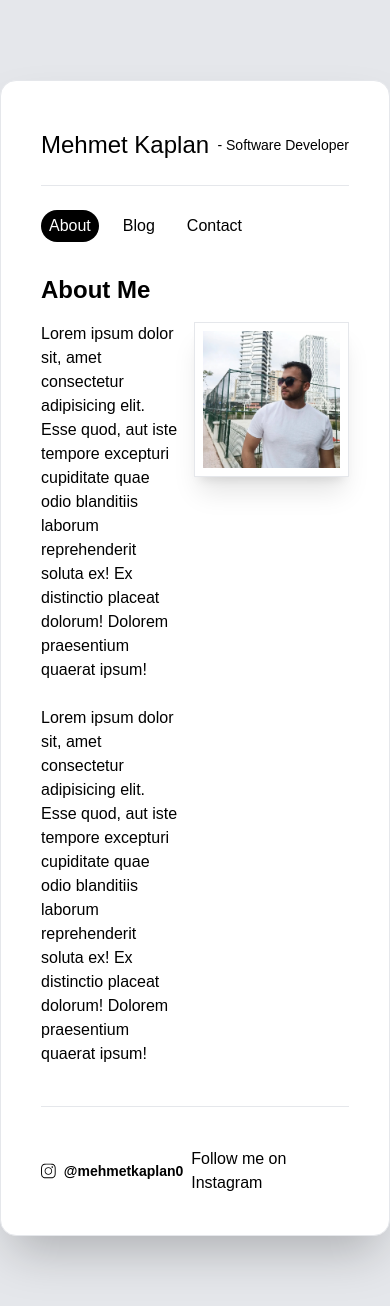
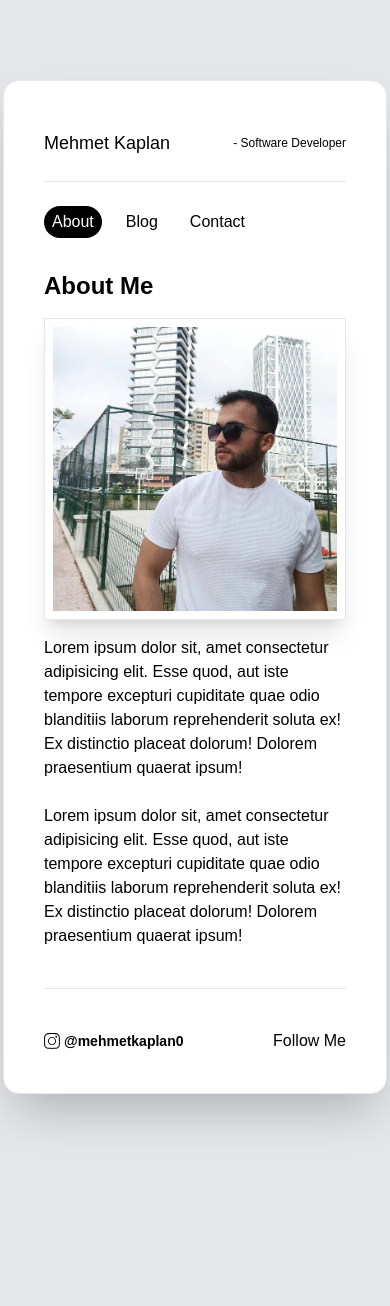
Before and after one commit to mehmetkaplanse/PortfolioSite, a React (Create React App) app: page / in a window 390 px wide. Shown: the top 1306 px of the page. After the commit the page ends 1174 px from the top, so only its background shows below. Built offline with nearby package versions, Linux system fonts and the light colour scheme.

Commit message:
updated layout options

```diff
--- a/src/components/Layout/Layout.jsx
+++ b/src/components/Layout/Layout.jsx
@@ -9,12 +9,12 @@ const Layout = ({children}) => {
 
   return (
     <div className='border mx-auto my-20 bg-white
-      md:max-w-2xl rounded-2xl sm:max-w-lg max-w-md shadow-2xl'>
+      md:max-w-2xl rounded-2xl sm:max-w-lg max-w-sm shadow-2xl'>
         <div className='p-10 w-full'>
             {/* header */}
               <div className='flex justify-between items-center py-2'>
-                <a href="/"><h4 className='text-2xl'>Mehmet Kaplan</h4></a>
-                <span className='font-extralight md:text-lg text-sm'>- Software Developer</span>
+                <a href="/"><h4 className='sm:text-2xl text-lg'>Mehmet Kaplan</h4></a>
+                <span className='font-extralight sm:text-lg text-xs'>- Software Developer</span>
               </div>
               <div className='border-b mt-4'></div>
 
@@ -45,14 +45,16 @@ const Layout = ({children}) => {
             <div className='border-b my-10'></div>
 
             {/* footer */}
-            <div className='flex gap-2 items-center'>
-                <SlSocialInstagram width={24} />
-                <a href="https://www.instagram.com/mehmetkaplan0/" target='_blank'>
-                <span className='font-semibold text-sm'>@mehmetkaplan0</span>
-                </a>
+            <div className='flex justify-between items-center'>
+                <div className='flex items-center gap-1'>
+                  <SlSocialInstagram width={24} />
+                  <a href="https://www.instagram.com/mehmetkaplan0/" target='_blank'>
+                  <span className='font-semibold text-sm'>@mehmetkaplan0</span>
+                  </a>
+                </div>
 
                 <span className='font-light'>
-                  Follow me on Instagram
+                  Follow Me
                 </span>
             </div>
         </div>
--- a/src/pages/about/index.jsx
+++ b/src/pages/about/index.jsx
@@ -7,8 +7,8 @@ const Index = () => {
   return (
     <div>
         <Title>About Me</Title>
-        <div className='flex flex-wrap mt-4 gap-4'>
-          <div className='flex-1'>
+        <div className='flex flex-wrap-reverse mt-4 gap-4'>
+          <div className='md:flex-1'>
             <p className='font-light'>Lorem ipsum dolor sit, amet consectetur adipisicing elit.
               Esse quod, aut iste tempore excepturi cupiditate quae odio
               blanditiis laborum reprehenderit soluta ex! Ex distinctio
@@ -21,7 +21,7 @@ const Index = () => {
               placeat dolorum! Dolorem praesentium quaerat ipsum!
             </p>
           </div>
-          <div className='flex-1 p-2 border shadow-xl mb-auto'>
+          <div className='md:flex-1 p-2 border shadow-xl mb-auto'>
             <img src={myphoto} alt="" style={{ objectFit: 'cover', width: '100%', height: '100%' }} />
           </div>
         </div>
--- a/src/pages/contact/index.jsx
+++ b/src/pages/contact/index.jsx
@@ -13,6 +13,9 @@ const Contact = () => {
 
   const handleMessage = () => {
     setMessage("Message sent successfully.");
+    setTimeout(() => {
+      setMessage("");
+    }, 2000);
   }
 
   return (
@@ -67,7 +70,7 @@ const Contact = () => {
           <Input placeholder="Email" />
           <div className='flex justify-between items-center'>
             <Button onClick={handleMessage}>Send</Button>
-            <span className='sm:text-base text-sm text-green-500'>{message}</span>
+            <span className='sm:text-base text-xs text-green-500'>{message}</span>
           </div>
         </div>
       </div>
```
